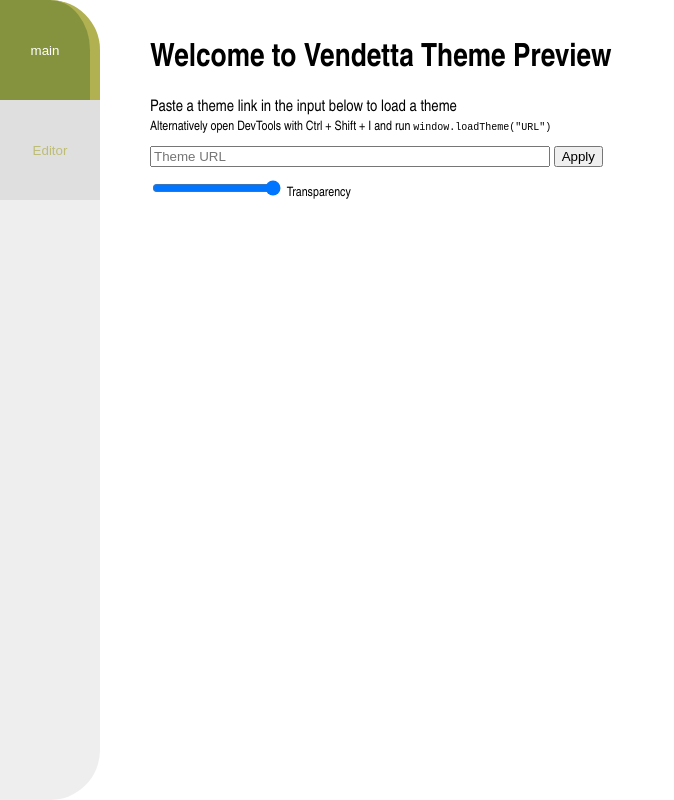
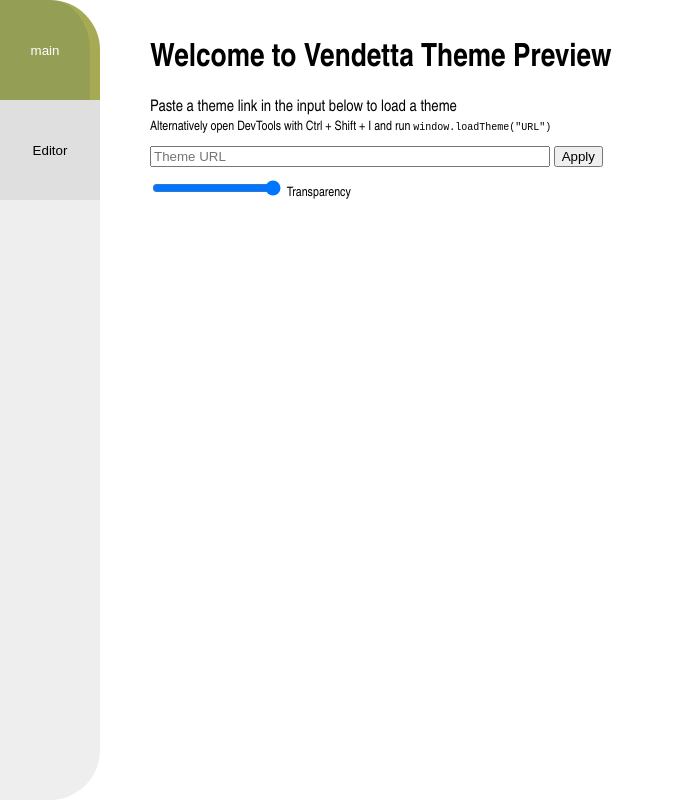
Before and after one commit to fres621/vd-theme-node, a website built with webpack: page static/index.html in a window 1280 px wide. Shown: the whole page, without its empty margins (0-674 px from the left). Built offline with nearby package versions, Linux system fonts and the light colour scheme; no server answers.

Commit message:
support both light and dark themes

```diff
--- a/static/css/styles.css
+++ b/static/css/styles.css
@@ -74,8 +74,8 @@
 }
 
 .tab.selected {
-    background-color: #86933e;
-    border-right: 10px solid #b1b152;
+    background-color: #86933edd;
+    border-right: 10px solid #b1b15299;
     color: #ffffff;
 }
 
@@ -85,3 +85,9 @@
   justify-content: right;
   align-self: center
 }
+
+@media (prefers-color-scheme: light) {
+    .tab {
+        color: #000000;
+    }
+}
```
